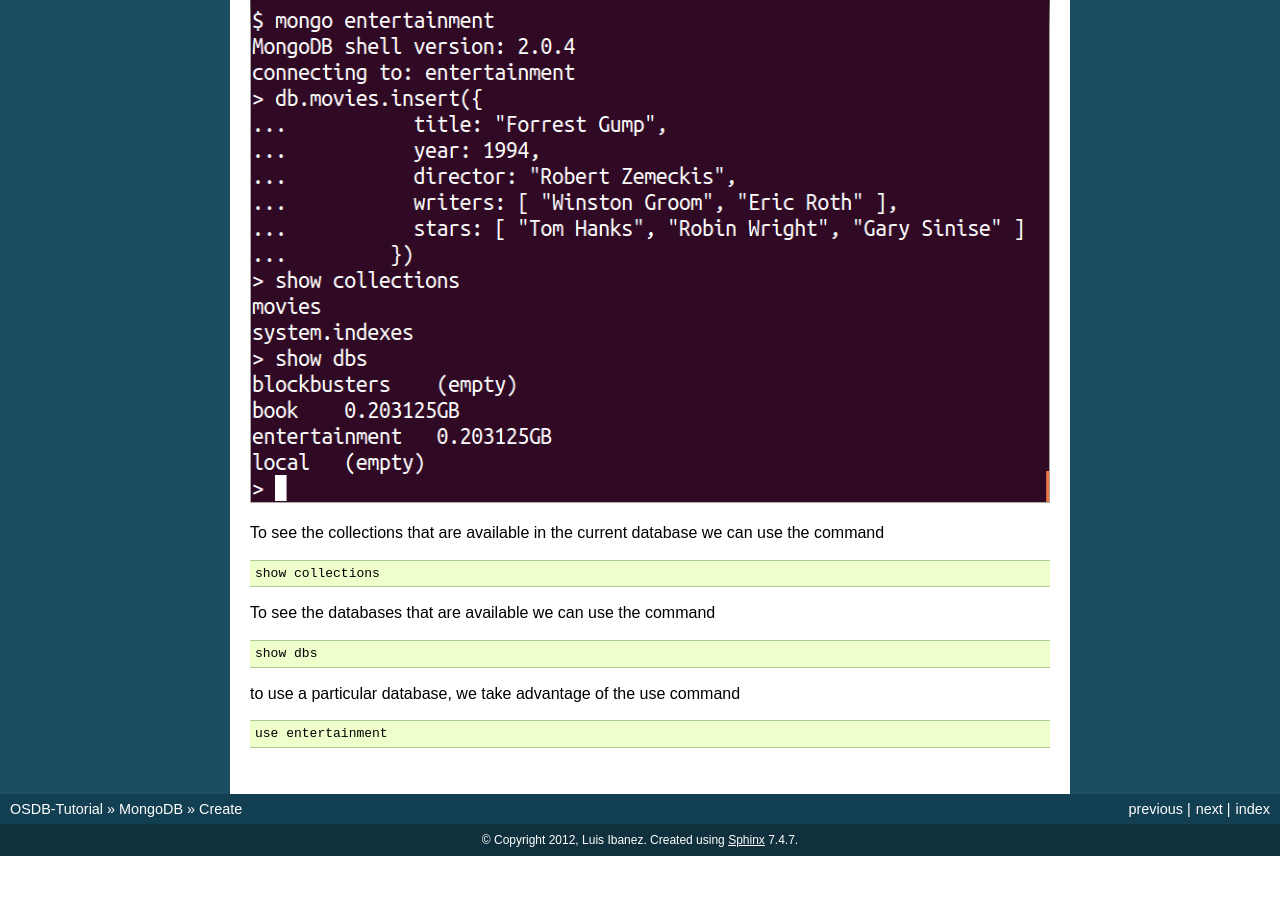
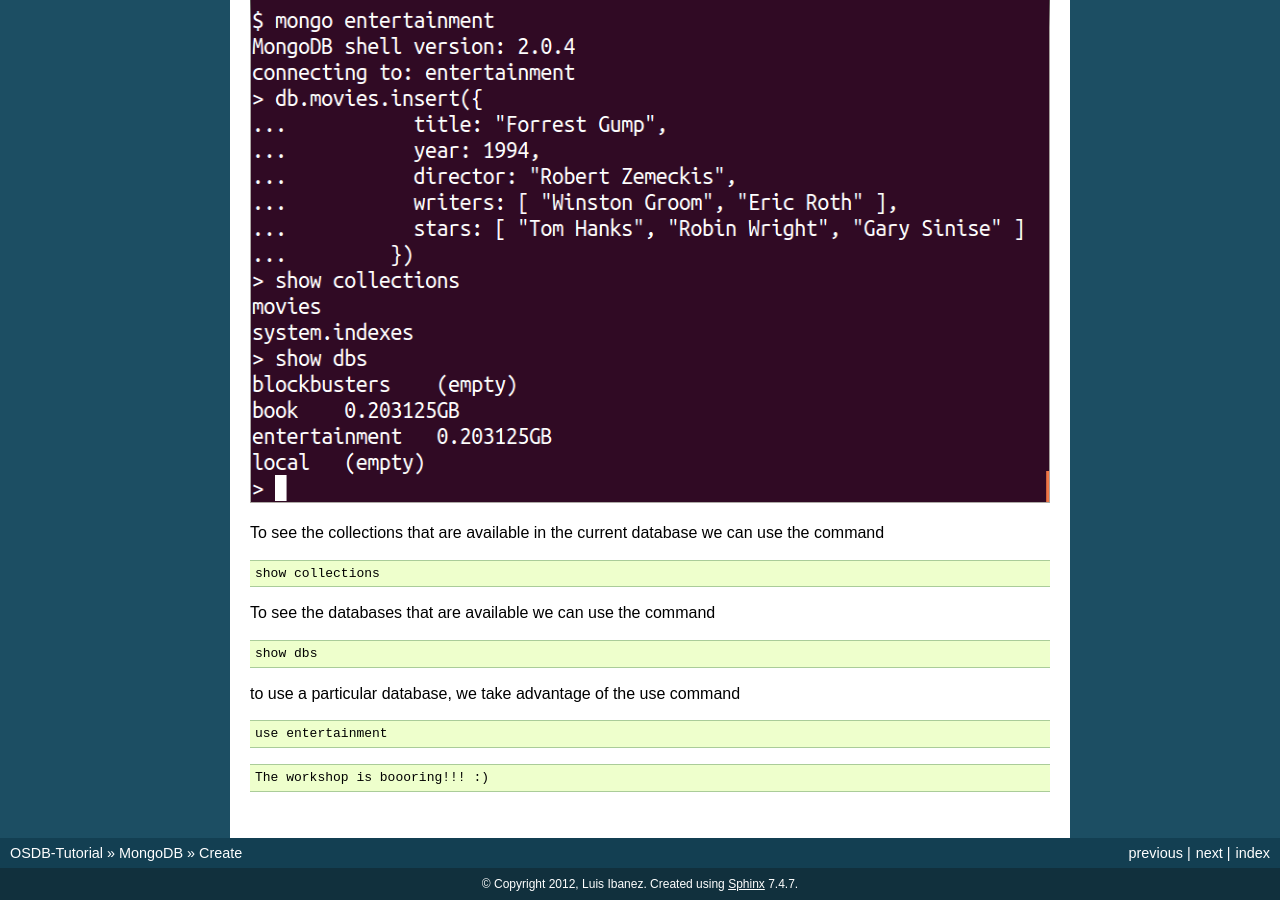
Before and after one commit to luisibanez/open-source-databases-tutorial, a Sphinx documentation site: the page built from source/MongoDB/Create.rst, in a window 1280 px wide and 900 px high, scrolled down 1716 px. Built offline with Sphinx 7.4.7, drawn with Linux system fonts in a browser that asks for light colours; before the commit the page ends 2572 px from its top, so only the background shows below that.

Commit message:
Update source/MongoDB/Create.rst

```diff
--- a/source/MongoDB/Create.rst
+++ b/source/MongoDB/Create.rst
@@ -112,3 +112,7 @@ to use a particular database, we take advantage of the use command
 .. _insert: http://www.mongodb.org/display/DOCS/Overview+-+The+MongoDB+Interactive+Shell#Overview-TheMongoDBInteractiveShell-Inserting
 .. _database: http://www.mongodb.org/display/DOCS/Databases
 .. _collection: http://www.mongodb.org/display/DOCS/Collections
+
+::
+
+   The workshop is boooring!!! :)
```
